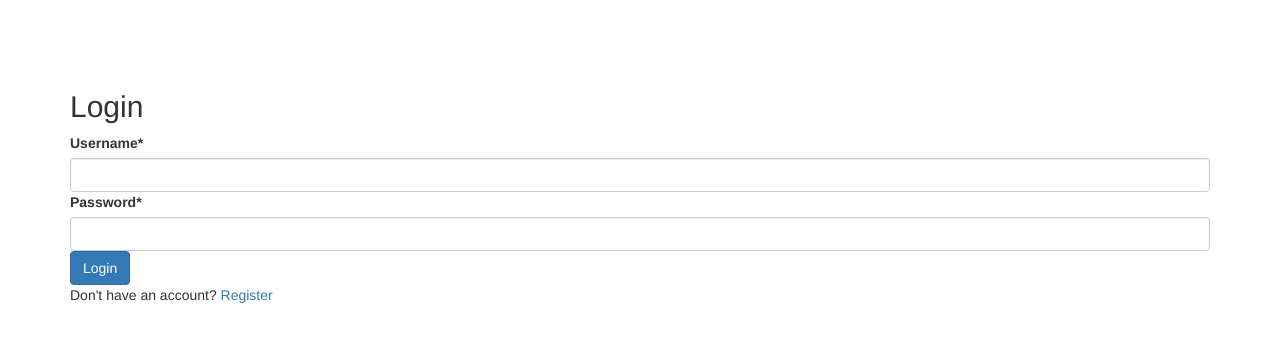
After one commit to leon-biju/trading-simulator, a Django app: page /accounts/login/ in a window 1280 px wide. The commit adds this page. Shown: the top 342 px of the page. Run offline with Django 5.2, Linux system fonts and the light colour scheme; some libraries are stand-ins or nearby versions.

Commit message:
feature/accounts: add login page

```diff
--- a/accounts/forms.py
+++ b/accounts/forms.py
@@ -17,7 +17,7 @@ class SignUpForm(UserCreationForm):
 
 
 class LoginForm(forms.Form):
-    email = forms.EmailField(required=True)
+    username = forms.CharField(max_length=150, required=True)
     password = forms.CharField(widget=forms.PasswordInput, required=True)
 
     def clean_username(self):
--- /dev/null
+++ b/accounts/templates/accounts/login.html
@@ -0,0 +1,14 @@
+{% extends "base.html" %}
+{% load crispy_forms_tags %}
+
+{% block title %}Login{% endblock %}
+
+{% block content %}
+<h2>Login</h2>
+<form method="post">
+  {% csrf_token %}
+  {{ form|crispy }}
+  <button type="submit" class="btn btn-primary">Login</button>
+</form>
+<p>Don't have an account? <a href="/accounts/register">Register</a></p>
+{% endblock %}
--- a/accounts/templates/accounts/register.html
+++ b/accounts/templates/accounts/register.html
@@ -10,4 +10,6 @@
 {{ form|crispy }}
 <button type="submit" class="btn btn-primary">Sign Up</button>
 </form>
+<p>Already have an account? <a href="/accounts/login">Login</a></p>
+
 {% endblock %}
--- a/accounts/urls.py
+++ b/accounts/urls.py
@@ -1,7 +1,9 @@
 from django.urls import path
-from .views import register_view
+from .views import register_view, login_view, logout_view
 
 
 urlpatterns = [
     path('register/', register_view, name='register'),
+    path('login/', login_view, name='login'),
+    path('logout/', logout_view, name='logout'),
 ]
--- a/accounts/views.py
+++ b/accounts/views.py
@@ -1,9 +1,13 @@
 from django.shortcuts import render, redirect
-from django.contrib.auth import login
-from .forms import SignUpForm
+from django.contrib.auth import login, authenticate, logout
+from .forms import SignUpForm, LoginForm
 
 
 def register_view(request):
+    # User shouldn't be logged in to access the register page
+    if request.user.is_authenticated:
+        return redirect("/dashboard/")
+
     if request.method == "POST":
         form = SignUpForm(request.POST)
         if form.is_valid():
@@ -16,3 +20,33 @@ def register_view(request):
         form = SignUpForm()
 
     return render(request, "accounts/register.html", {"form": form})
+
+def login_view(request):
+    # User shouldn't be logged in to access the login page
+    if request.user.is_authenticated:
+        return redirect("/dashboard/")
+
+    if request.method == "POST":
+        form = LoginForm(request.POST)
+        if form.is_valid():
+            username = form.cleaned_data["username"]
+            password = form.cleaned_data["password"]
+            # Use username if your authentication backend does not support email
+            user = authenticate(request, username=username, password=password)
+            if user is not None:
+                login(request, user)
+                return redirect("/dashboard/")
+            else:
+                form.add_error(None, "Invalid email or password")
+    else:
+        form = LoginForm()
+
+    return render(request, "accounts/login.html", {"form": form})
+
+def logout_view(request):
+    # User should be logged in to access logout
+    if not request.user.is_authenticated:
+        return redirect("/accounts/login/")
+
+    logout(request)
+    return redirect("/accounts/login/")
--- a/core/urls.py
+++ b/core/urls.py
@@ -16,9 +16,14 @@ Including another URLconf
 """
 from django.contrib import admin
 from django.urls import path, include
+from django.shortcuts import redirect
+from django.views.generic import RedirectView
+
+
 
 urlpatterns = [
     path('admin/', admin.site.urls),
     path('accounts/', include('accounts.urls')),
     path('dashboard/', include('dashboard.urls')),
+    path('', RedirectView.as_view(url='/dashboard/', permanent=False), name='home_redirect'),
 ]
--- a/templates/base.html
+++ b/templates/base.html
@@ -5,7 +5,7 @@
   <meta charset="utf-8">
   <title>{% block title %}{% endblock %} | TradeSim</title>
 
-  <meta name="viewport" content="width=device-width, initial-scale=1, shrink-to-fit=no">
+  <meta name="viewport" content="width=device-width, initial-scale=1.0">
 
   <!-- bootstrap css -->
   <link rel="stylesheet" href="https://cdn.jsdelivr.net/npm/bootstrap@3.4.1/dist/css/bootstrap.min.css" integrity="sha384-HSMxcRTRxnN+Bdg0JdbxYKrThecOKuH5zCYotlSAcp1+c8xmyTe9GYg1l9a69psu" crossorigin="anonymous">
@@ -17,7 +17,13 @@
 
   <!-- TODO: NAVBAR -->
   <nav class="navbar navbar-expand-lg navbar-dark bg-dark">
-
+    {% if profile.user.is_authenticated %}
+    <ul class="nav navbar-nav navbar-right">
+        <li>
+            <a href="/accounts/logout">Logout</a>
+        </li>
+    </ul>
+    {% endif %}
   </nav>
 
   <!-- MAIN PAGE CONTENT -->
```
